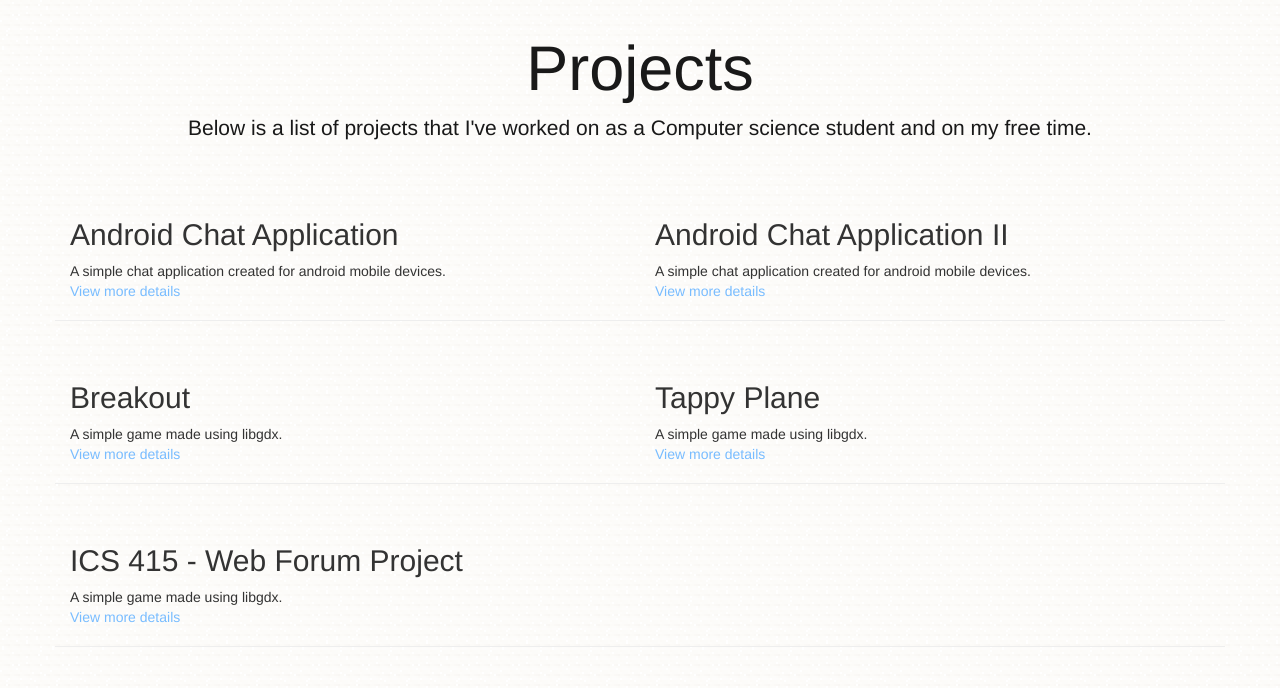
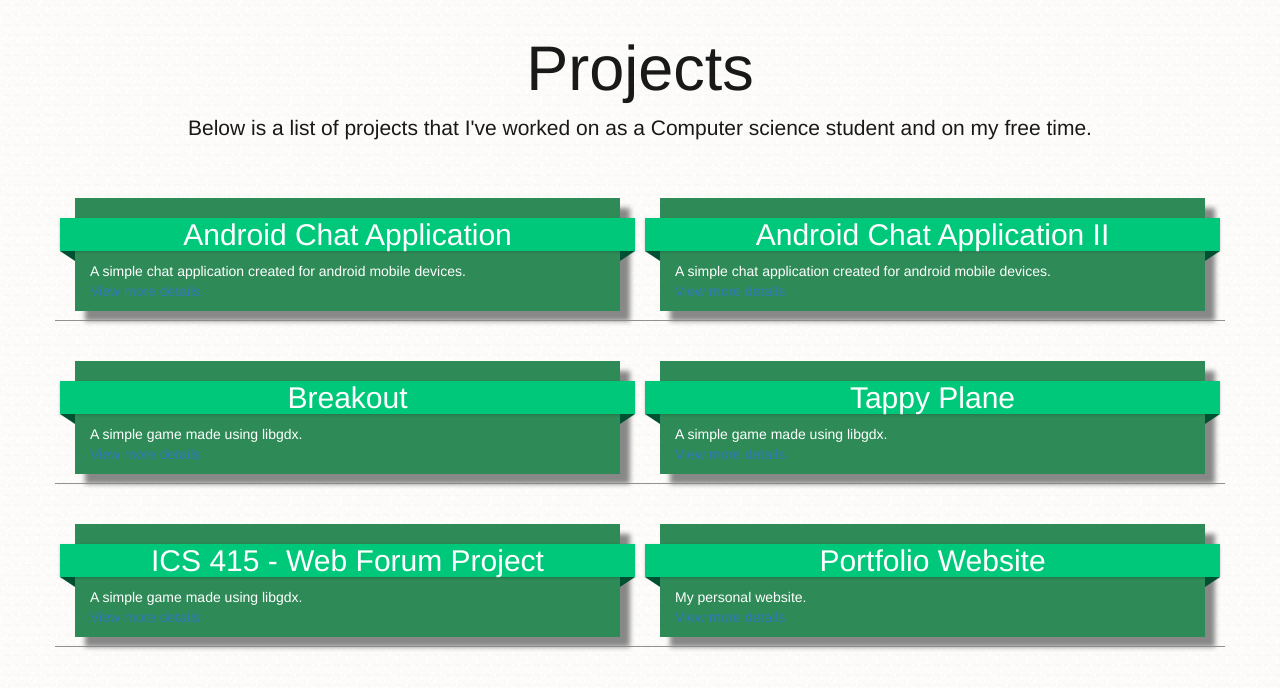
Before and after one commit to JRasay89/JRasay89.github.io, a plain HTML site: page projects.html in a window 1280 px wide. Shown: the part 86-774 px from the top of the page. Drawn offline with nearby package versions, Linux system fonts and the light colour scheme.

Commit message:
Updated projects page
Added new css style for projects page

```diff
--- a/css/myStyle.css
+++ b/css/myStyle.css
@@ -99,6 +99,7 @@ p > .home_button:active {
 
 .course_list_row {
 	display: flex;
+	color: #FFFFFF;
 	border-color: #919191;
 	border-width: 1px;
 	border-style: none none solid none;
@@ -112,7 +113,6 @@ p > .home_button:active {
 
 }
 .indiv_course_div * {
-	color: #FFFFFF;
 	clear: both;
 }
 
@@ -125,7 +125,7 @@ p > .home_button:active {
 }
 
 /*******************************
-			Ribbon Title
+		Course Ribbon Title
 ********************************/
 .course_number_ribbon {
 	position: relative;
@@ -179,6 +179,66 @@ p > .home_button:active {
 	margin-bottom: -100px;
 	color: #191919;
 }
+
+.projects_row {
+	display: flex;
+	color: #FFF;
+	border-color: #919191;
+	border-width: 1px;
+	border-style: none none solid none;
+}
+
+.indiv_projects_div {
+	position: relative;
+	flex: 1;
+	margin: 0 20px;
+    background-color: #2E8B57;
+    box-shadow: 10px 10px 5px #888888;
+
+}
+
+.indiv_projects_div * {
+	clear: both;
+}
+
+
+/*******************************
+		Project Ribbon Title
+********************************/
+.project_title_ribbon {
+	text-align: center;
+	position: relative;
+	margin: 10px -15px;
+	background: #00C87B;
+	box-shadow: 0 1px 3px rgba(0,0,0,.2);
+}
+
+.project_title_ribbon:before {
+	display: block;
+	width: 0px;
+	height: 0px;
+	position: absolute;
+	bottom: -10px;
+	left: 0;
+	content: "";
+	border-bottom: 10px solid transparent;
+	border-right: 15px solid #005031;
+
+}
+
+.project_title_ribbon:after {
+	display:block;
+	width: 0px;
+	height: 0px;
+	position: absolute;
+	bottom: -10px;
+	right: 0;
+	content: "";
+	border-bottom: 10px solid transparent;
+	border-left: 15px solid #005031;
+}
+
+
 /******************************************************************
 					About Me Page
 *******************************************************************/
--- a/projects.html
+++ b/projects.html
@@ -14,7 +14,6 @@
 		<link rel="stylesheet" href="css/myStyle.css">
 		<!-- My JS -->
 		<script src="js/myNavbar.js"></script>
-
 
 		<title>Projects page</title>
 	</head>
@@ -96,43 +95,60 @@
 			<p style="text-align:center">Below is a list of projects that I've worked on as a Computer science student and on my free time.</p>
 		</div>
 		<div class="container">
-			<div class="row page-header">
-				<!-- ICS 111 heading -->
-				<div class ="col-xs-6 col-lg-6">
-					<h2 class="course_title"> Android Chat Application </h2>
+			<div class="row page-header projects_row">
+				<!-- Android Chat Application heading -->
+				<div class ="col-xs-6 col-lg-6 indiv_projects_div">
+					<div class="row">
+						<div class="project_title_ribbon">
+							<h2 class=" project_title"> Android Chat Application </h2>
+						</div>
+					</div>
 					<!-- Description of course -->
-					<p class="course_description">
+					<p class="project_description">
 						A simple chat application created for android mobile devices.
 						<br>
 						<a href="my_courses/ics111.html"> View more details </a>
 					</p>
 				</div>
-				<div class ="col-xs-6 col-lg-6">
-					<h2 class="course_title"> Android Chat Application II </h2>
+				<!-- Android Chat Application II heading -->
+				<div class ="col-xs-6 col-lg-6 indiv_projects_div">
+					<div class="row">
+						<div class="project_title_ribbon">
+							<h2 class="project_title"> Android Chat Application II </h2>
+						</div>
+					</div>
 					<!-- Description of course -->
-					<p class="course_description">
+					<p class="project_description">
 						A simple chat application created for android mobile devices.
 						<br>
 						<a href="my_courses/ics111.html"> View more details </a>
 					</p>
 				</div>
 			</div>
-			<div class="row page-header">
-				<!-- ICS 111 heading -->
-				<div class ="col-xs-6 col-lg-6">
-					<h2 class="course_title"> Breakout </h2>
+			<div class="row page-header projects_row">
+				<!-- Breakout heading -->
+				<div class ="col-xs-6 col-lg-6 indiv_projects_div">
+					<div class="row">
+						<div class="project_title_ribbon">
+							<h2 class="project_title"> Breakout </h2>
+						</div>
+					</div>
 					<!-- Description of course -->
-					<p class="course_description">
+					<p class="project_description">
 						A simple game made using libgdx.
 						<br>
 						<a href="my_courses/ics111.html"> View more details </a>
 					</p>
 				</div>
-				<!-- ICS 111 heading -->
-				<div class ="col-xs-6 col-lg-6">
-					<h2 class="course_title"> Tappy Plane </h2>
+				<!-- Tappy Plane heading -->
+				<div class ="col-xs-6 col-lg-6 indiv_projects_div">
+					<div class="row">
+						<div class="project_title_ribbon">
+							<h2 class="project_title"> Tappy Plane </h2>
+						</div>
+					</div>
 					<!-- Description of course -->
-					<p class="course_description">
+					<p class="project_description">
 						A simple game made using libgdx.
 						<br>
 						<a href="my_courses/ics111.html"> View more details </a>
@@ -140,13 +156,30 @@
 				</div>
 			</div>
 			<!-- School Projects -->
-			<div class="row page-header">
-				<!-- ICS 111 heading -->
-				<div class ="col-xs-6 col-lg-12">
-					<h2 class="course_title"> ICS 415 - Web Forum Project </h2>
+			<div class="row page-header projects_row">
+				<!-- ICS 415 Forum Project heading -->
+				<div class ="col-xs-6 col-lg-6 indiv_projects_div">
+					<div class="row">
+						<div class="project_title_ribbon">
+							<h2 class="project_title"> ICS 415 - Web Forum Project </h2>
+						</div>
+					</div>
 					<!-- Description of course -->
-					<p class="course_description">
+					<p class="project_description">
 						A simple game made using libgdx.
+						<br>
+						<a href="my_courses/ics111.html"> View more details </a>
+					</p>
+				</div>
+				<div class ="col-xs-6 col-lg-6 indiv_projects_div">
+					<div class="row">
+						<div class="project_title_ribbon">
+							<h2 class="project_title"> Portfolio Website </h2>
+						</div>
+					</div>
+					<!-- Description of course -->
+					<p class="project_description">
+						My personal website.
 						<br>
 						<a href="my_courses/ics111.html"> View more details </a>
 					</p>
```
